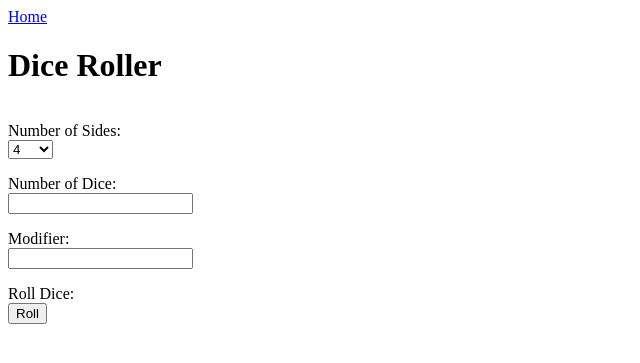
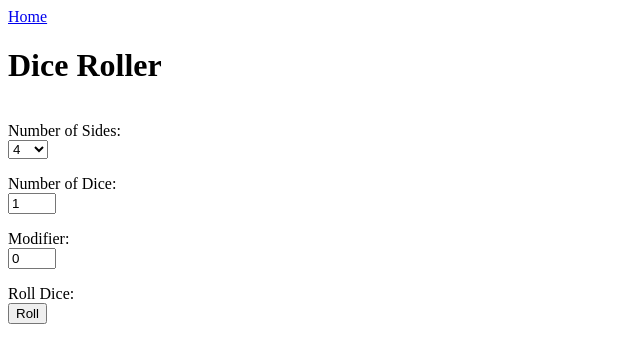
Before and after one commit to Fladolcetta/DnD, a Flask app: page /roll in a window 1280 px wide. Shown: the top 363 px of the page, without its empty margins (0-640 px from the left). Run offline with Flask 3, Linux system fonts and the light colour scheme.

Commit message:
Fix style

```diff
--- a/main.py
+++ b/main.py
@@ -32,7 +32,10 @@ def roll() -> str:
     num_sides = 6
     num_dice = 1
     modifier = 0
-    left_content = render_template('roll.html')
+    left_content = render_template('roll.html',
+                                   num_sides=num_sides,
+                                   num_dice=num_dice,
+                                   modifier=modifier)
     right_content = ""
     try:
         if "Roll" in request.args.get("roll"):
--- a/templates/left_right_split_style.html
+++ b/templates/left_right_split_style.html
@@ -8,4 +8,10 @@
     .flex-item{
         flex-grow: 1;
     }
+    select[type="number"] {
+        width: 40px;
+    }
+    input[type="number"] {
+        width: 40px;
+    }
 </style>
--- a/templates/roll.html
+++ b/templates/roll.html
@@ -1,7 +1,7 @@
 <form>
     <p>
         <label for="num_sides">Number of Sides:</label><br>
-        <select id="num_sides" name="num_sides" width="40">
+        <select type="number" id="num_sides" name="num_sides" width="40">
             <option value="4">4</option>
             <option value="6">6</option>
             <option value="8">8</option>
@@ -13,11 +13,11 @@
     </p>
     <p>
         <label for="num_dice">Number of Dice:</label><br>
-        <input type="number" name="num_dice" value={{num_dice}} min="0" width="40">
+        <input type="number" name="num_dice" value={{num_dice}} min="0">
     </p>
     <p>
         <label for="modifier">Modifier:</label><br>
-        <input type="number" name="modifier" value={{modifier}} width="40">
+        <input type="number" name="modifier" value={{modifier}}>
     </p>
     <p>
         <label for="roll">Roll Dice:</label><br>
```
